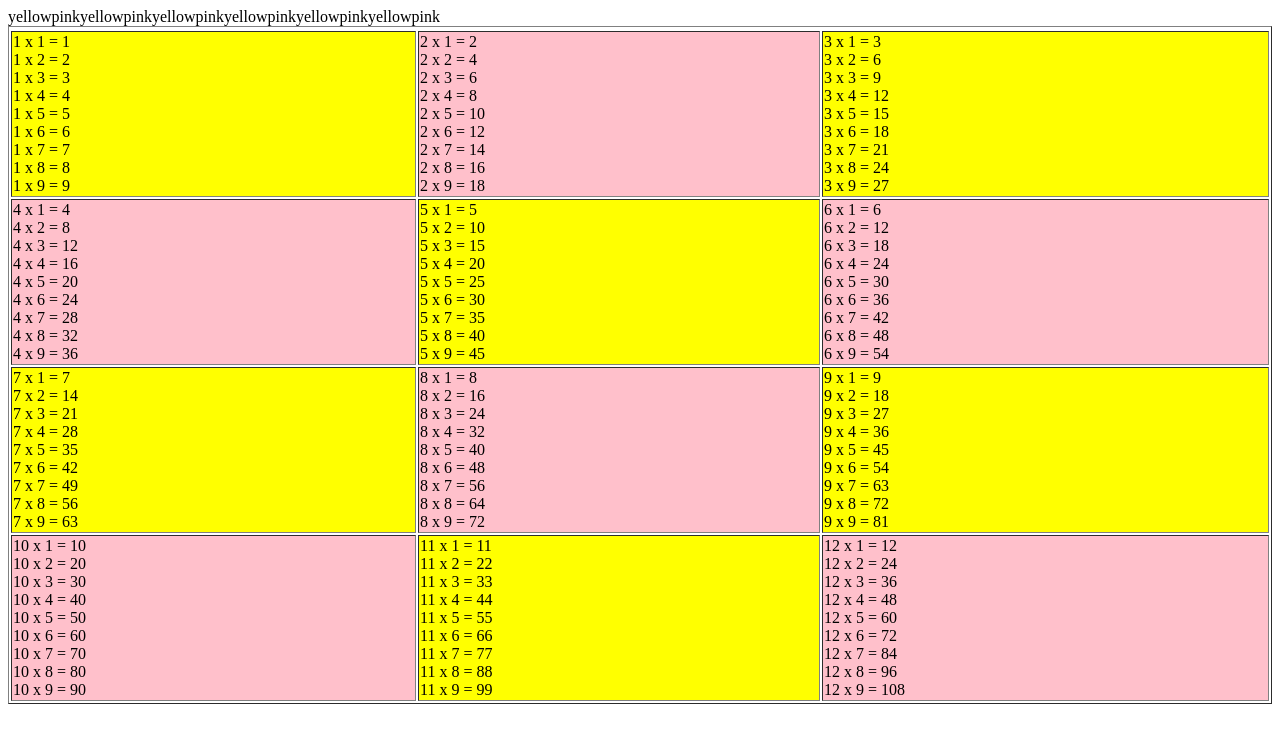
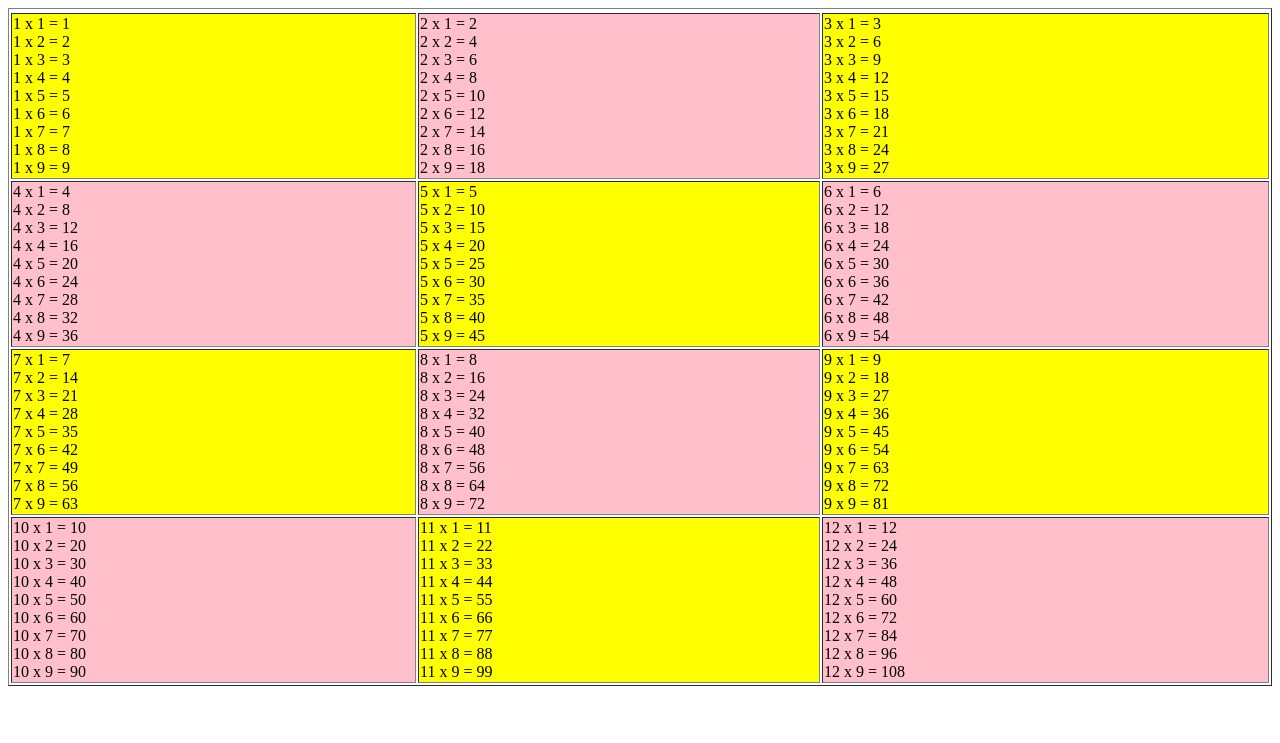
Before and after one commit to alieen0127/PHP, a PHP site: page /brad99.php in a window 1280 px wide. Shown: the top 743 px of the page. Run offline with PHP 8.4, Linux system fonts and the light colour scheme.

Commit message:
goodgood

```diff
--- a/brad99.php
+++ b/brad99.php
@@ -21,7 +21,7 @@
                echo '<td bgcolor="pink">';
         }*/
         $color= ($newj % 2 ==0)?'pink':'yellow';
-        echo  $color;
+        //echo  $color;
         echo "<td bgcolor=$color>";
 
         for ($i = 1 ; $i < 10 ; $i++ ){
```
